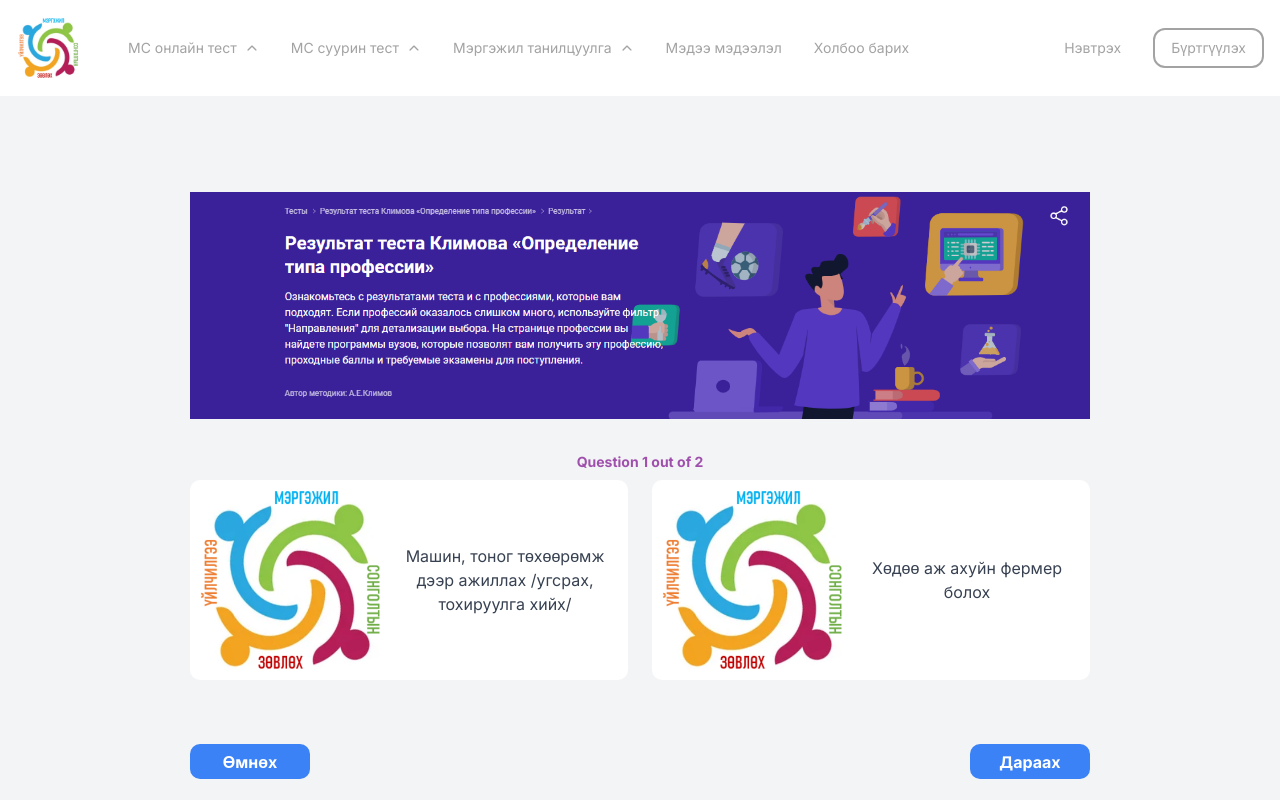
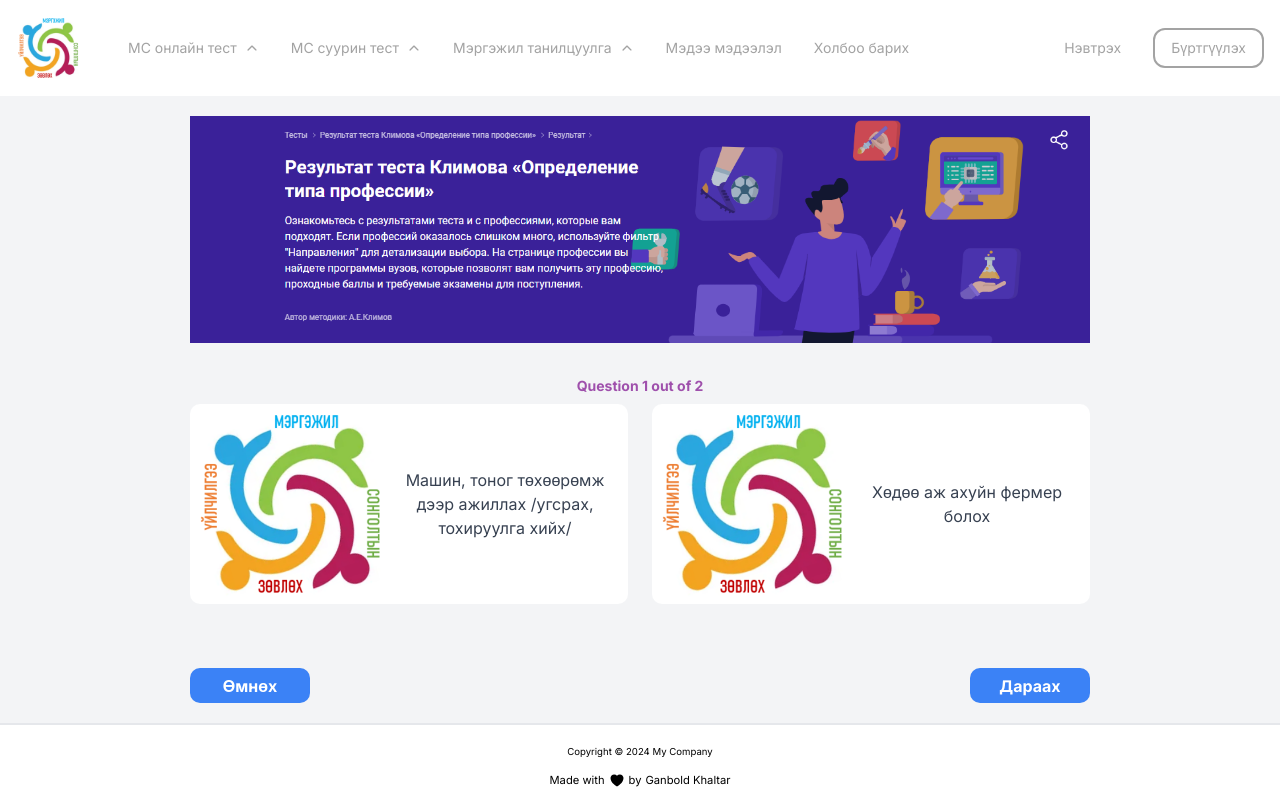
Before and after one commit to boldoosw/quiz-app, a Next.js app: page /quiz in a window 1280 px wide. Shown: the top 800 px of the page. Built offline with nearby package versions, Linux system fonts and the light colour scheme.

Commit message:
climov logo oruullaa

```diff
--- a/src/app/layout.tsx
+++ b/src/app/layout.tsx
@@ -21,7 +21,7 @@ export default function RootLayout({
       <body className={inter.className}>
         {/* <h1>This is the main layout</h1> */}
         <Navbar />
-        <div className="container px-5 py-24 mx-auto flex justify-center flex-wrap bg-gray-100">
+        <div className="container px-5 py-5 mx-auto flex justify-center flex-wrap bg-gray-100">
           {children}
         </div>
 
```
